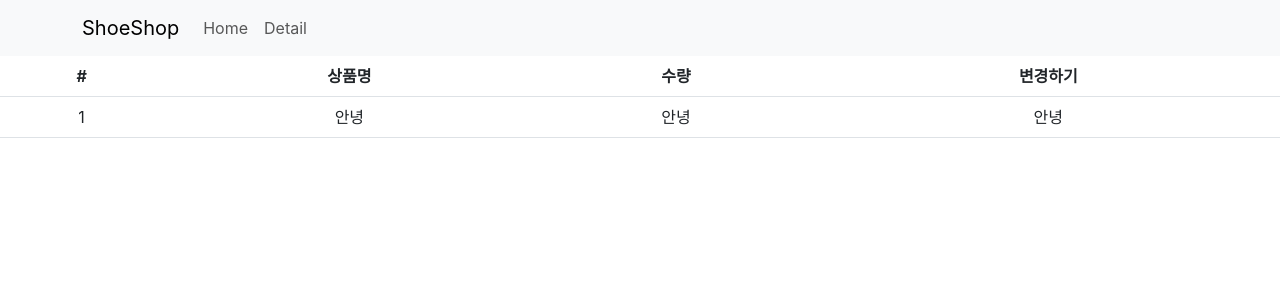
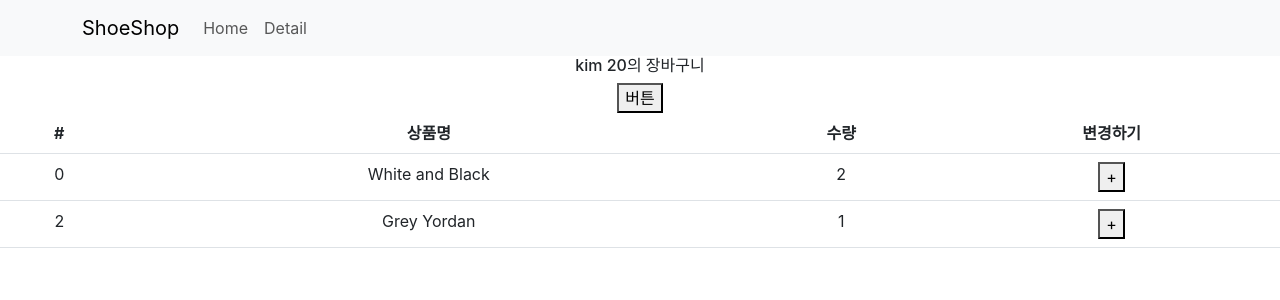
Before and after one commit to GyeungHoon/react-shop, a React (Create React App) app: page /cart in a window 1280 px wide. Shown: the top 300 px of the page. Built offline with nearby package versions, Linux system fonts and the light colour scheme.

Commit message:
장바구니 수량

```diff
--- a/src/routes/Cart.js
+++ b/src/routes/Cart.js
@@ -1,10 +1,19 @@
 import {Table} from 'react-bootstrap'
+import { useDispatch, useSelector } from 'react-redux'
+import {increase } from '../store/userSlice.js';
+import { addCount } from '../store.js';
 function Cart() {
 
-
+    let state = useSelector((state)=>{return state});
+    let dispatch = useDispatch()
 
     return (
         <div>
+            <h6>{state.user.name} {state.user.age}의 장바구니</h6>
+            <button onClick={()=>{
+                dispatch(increase(10))
+            }}>버튼</button>
+
             <Table>
                 <thead>
                     <tr>
@@ -15,13 +24,20 @@ function Cart() {
                     </tr>
                 </thead>
                 <tbody>
-                    <tr>
-                        <td>1</td>
-                        <td>안녕</td>
-                        <td>안녕</td>
-                        <td>안녕</td>
-                    </tr>
-                </tbody>
+                    {
+                        state.cart.map((a, i)=>{
+                            return <tr key={i}>
+                            <td>{state.cart[i].id}</td>
+                            <td>{state.cart[i].name}</td>
+                            <td>{state.cart[i].count}</td>
+                            <td><button onClick={()=>{
+                                dispatch(addCount(state.cart[i].id))
+                            }}>+</button></td>
+                        </tr>
+                        })
+                    }
+
+                    </tbody>
             </Table>
         </div>
     )
--- a/src/store.js
+++ b/src/store.js
@@ -1,7 +1,28 @@
-import { configureStore } from '@reduxjs/toolkit'
+import { configureStore, createSlice } from '@reduxjs/toolkit'
+import user from './store/userSlice.js'
+
+
+
+let cart = createSlice({
+  name : 'cart',
+  initialState : [
+    {id : 0, name : 'White and Black', count : 2},
+    {id : 2, name : 'Grey Yordan', count : 1}
+  ],
+  reducers : {
+    addCount(state, action){
+      let 번호 = state.findIndex((a)=>{return a.id === action.payload})
+      state[번호].count++
+    }
+  }
+})
+export let {addCount} = cart.actions
+
 
 export default configureStore({
   reducer: {
+    cart : cart.reducer,
+    user : user.reducer
 
    }
 })
--- /dev/null
+++ b/src/store/userSlice.js
@@ -0,0 +1,17 @@
+import { createSlice } from "@reduxjs/toolkit"
+
+let user = createSlice({
+    name : 'user',
+    initialState : {name : 'kim', age : 20},
+    reducers : {
+      changeName(state){
+        state.name = 'john ' + state.name
+      },
+      increase(state, action){
+         state.age += action.payload
+      }
+    }
+  })
+  export let {changeName, increase} = user.actions
+
+  export default user
```
